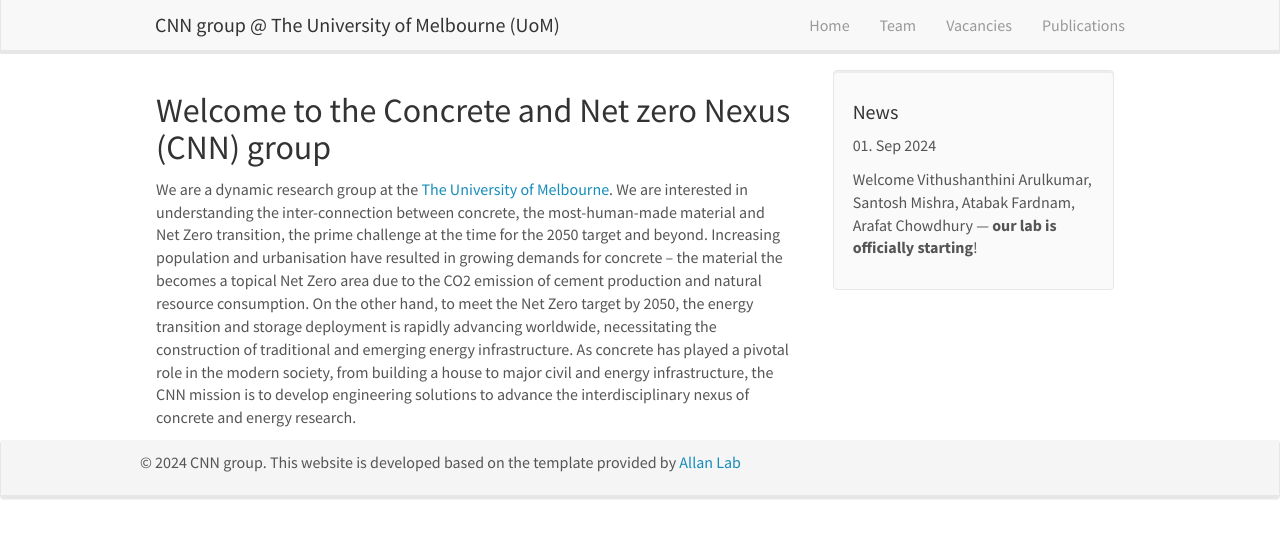
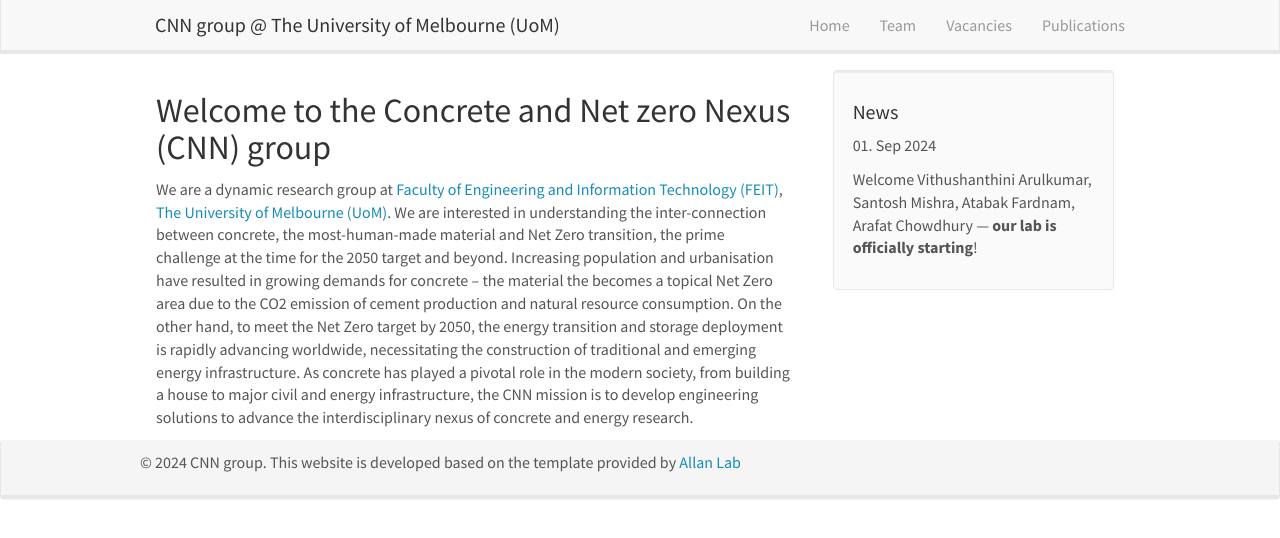
Before and after one commit to tuannguyenngoc/cnn-group, a Jekyll site: the page built from _pages/home.md, in a window 1280 px wide. Shown: the top 538 px of the page. Built offline with Jekyll 4.4.1, drawn with Linux system fonts in a browser that asks for light colours; nearby versions of some CDN libraries.

Commit message:
Update home.md

```diff
--- a/_pages/home.md
+++ b/_pages/home.md
@@ -6,4 +6,4 @@ sitemap: false
 permalink: /
 ---
 
-We are a dynamic research group at the [The University of Melbourne](https://infrastructure.eng.unimelb.edu.au/). We are interested in understanding the inter-connection between concrete, the most-human-made material and Net Zero transition, the prime challenge at the time for the 2050 target and beyond. Increasing population and urbanisation have resulted in growing demands for concrete – the material the becomes a topical Net Zero area due to the CO2 emission of cement production and natural resource consumption. On the other hand, to meet the Net Zero target by 2050, the energy transition and storage deployment is rapidly advancing worldwide, necessitating the construction of traditional and emerging energy infrastructure. As concrete has played a pivotal role in the modern society, from building a house to major civil and energy infrastructure, the CNN mission is to develop engineering solutions to advance the interdisciplinary nexus of concrete and energy research.
+We are a dynamic research group at [Faculty of Engineering and Information Technology (FEIT)](https://eng.unimelb.edu.au/), [The University of Melbourne (UoM)](https://infrastructure.eng.unimelb.edu.au/). We are interested in understanding the inter-connection between concrete, the most-human-made material and Net Zero transition, the prime challenge at the time for the 2050 target and beyond. Increasing population and urbanisation have resulted in growing demands for concrete – the material the becomes a topical Net Zero area due to the CO2 emission of cement production and natural resource consumption. On the other hand, to meet the Net Zero target by 2050, the energy transition and storage deployment is rapidly advancing worldwide, necessitating the construction of traditional and emerging energy infrastructure. As concrete has played a pivotal role in the modern society, from building a house to major civil and energy infrastructure, the CNN mission is to develop engineering solutions to advance the interdisciplinary nexus of concrete and energy research.
```
